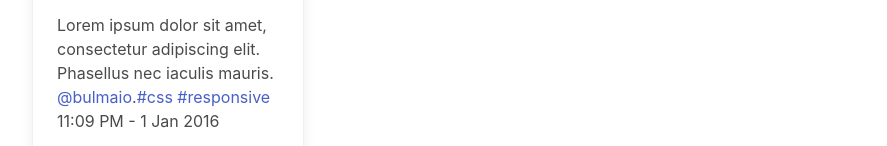
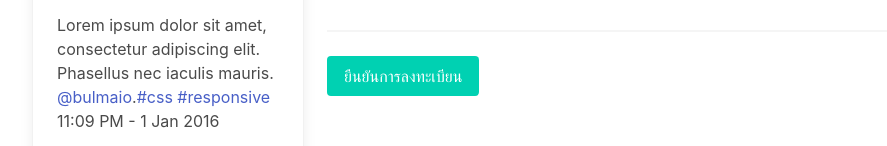
Before and after one commit to cnrpsu-2019/MiniProject_Registration_Frontpage, a React (Create React App) app: page / in a window 1280 px wide. Both pictures are taken after a click on the link "ลงทะเบียนเรียน". Shown: the part 403-549 px from the top of the page, without its empty margins (31-918 px from the left). Built offline with nearby package versions, Linux system fonts and the light colour scheme.

Commit message:
Frontpage with non Server

```diff
--- a/src/App.js
+++ b/src/App.js
@@ -10,8 +10,36 @@ class App extends Component {
       renderPage: "search",
       studentName: "Ms.Duke",
       studentFaculty: "Engineering",
-      subject: []
+      regisSubject: [
+        {
+          subjectCode: "",
+          subjectName: "",
+          subjectRegisAmount: 0,
+          subjectAllAmount: 0,
+          deleteStatus: false
+        }
+      ]
     }
+  }
+
+  componentDidMount() {
+    var mockRegisSubject = Array(
+      {
+        subjectCode: "240-461",
+        subjectName: "Enterprise Network",
+        subjectRegisAmount: 2,
+        subjectAllAmount: 30,
+        deleteStatus: false
+      },
+      {
+        subjectCode: "240-460",
+        subjectName: "Internet Programing",
+        subjectRegisAmount: 3,
+        subjectAllAmount: 30,
+        deleteStatus: false
+      }
+    )
+    this.setState({ regisSubject: mockRegisSubject })
   }
 
   returnSubjectSearch = () => {
@@ -30,7 +58,7 @@ class App extends Component {
     if (this.state.renderPage == "search") {
       var elementFrontPage = <SubjectSearch />
     } else if (this.state.renderPage == "register") {
-      var elementFrontPage = <Register />
+      var elementFrontPage = <Register value={this.state.regisSubject} />
     }
 
     return (
--- a/src/Component/Register.js
+++ b/src/Component/Register.js
@@ -4,37 +4,8 @@ class Register extends Component {
   constructor(props) {
     super(props)
     this.state = {
-      regisSubject: [
-        {
-          subjectCode: "",
-          subjectName: "",
-          subjectRegisAmount: 0,
-          subjectAllAmount: 0,
-          deleteStatus: false
-        }
-      ]
+      regisSubject: this.props.value
     }
-  }
-
-  componentDidMount() {
-    //Mock Data
-    var mockRegisSubject = Array(
-      {
-        subjectCode: "240-461",
-        subjectName: "Enterprise Network",
-        subjectRegisAmount: 2,
-        subjectAllAmount: 30,
-        deleteStatus: false
-      },
-      {
-        subjectCode: "240-460",
-        subjectName: "Internet Programing",
-        subjectRegisAmount: 3,
-        subjectAllAmount: 30,
-        deleteStatus: false
-      }
-    )
-    this.setState({ regisSubject: mockRegisSubject })
   }
 
   renderSubject = () => {
@@ -42,7 +13,6 @@ class Register extends Component {
     let displayTable = _.map(this.state.regisSubject, subjectinfo => {
       return (
         <tr>
-          {/* <th>1</th> */}
           <td>{subjectinfo.subjectCode}</td>
           <td>{subjectinfo.subjectName}</td>
           <td>{subjectinfo.subjectRegisAmount}</td>
@@ -57,6 +27,8 @@ class Register extends Component {
     })
     return displayTable
   }
+
+  registerSubmit = () => {}
 
   render() {
     let displayTable = this.renderSubject()
@@ -82,6 +54,10 @@ class Register extends Component {
             <tbody>{displayTable}</tbody>
           </table>
         </div>
+        <hr />
+        <button className="button is-primary" onClick={this.registerSubmit}>
+          ยืนยันการลงทะเบียน
+        </button>
       </div>
     )
   }
--- /dev/null
+++ b/src/Component/RegisterProcess.js
@@ -0,0 +1,5 @@
+import React, { Component } from "react"
+class RegisterProcess extends Component {
+  //Push to Server
+}
+export default RegisterProcess
```
